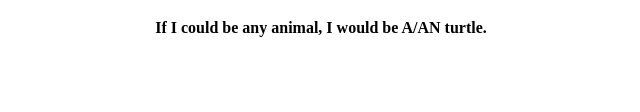
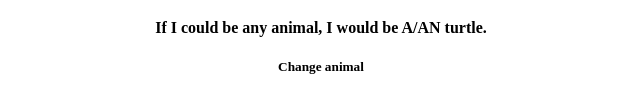
Before and after one commit to Hurricane-Man/my_project, a plain HTML site: page index.html in a window 1280 px wide. Shown: the part 290-402 px from the top of the page, 319-959 px from the left. Drawn offline with Linux system fonts and the light colour scheme.

```diff
--- a/index.html
+++ b/index.html
@@ -15,6 +15,7 @@
 					<h4>My favorite color is Blue.</h4>
 					<h4>My favorite food is Shrimp.</h4>
 					<h4>If I could be any animal, I would be A/AN turtle.</h4>
+					<h5>Change animal</h5>
 			</div>
 		  </body>
 		</html>
```
